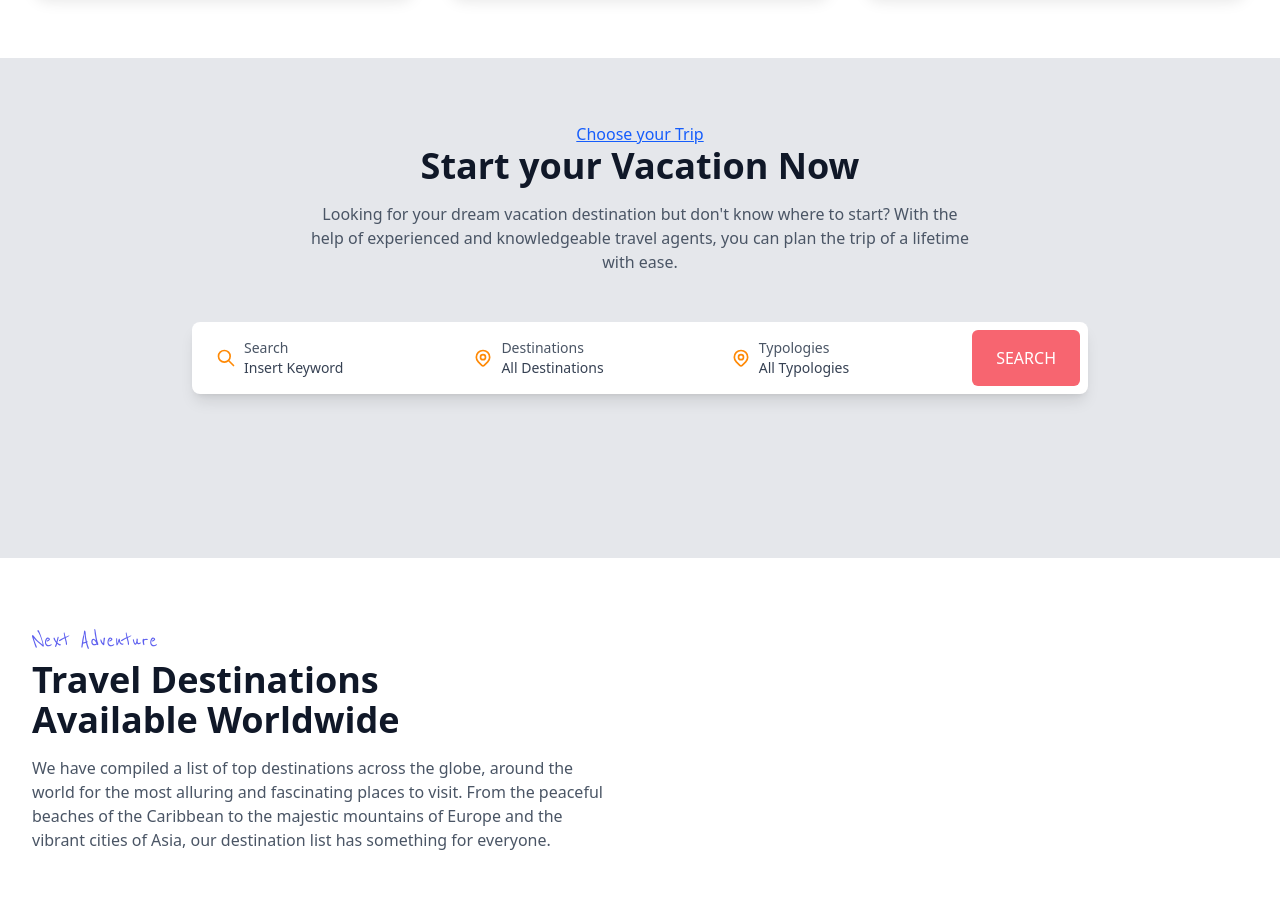
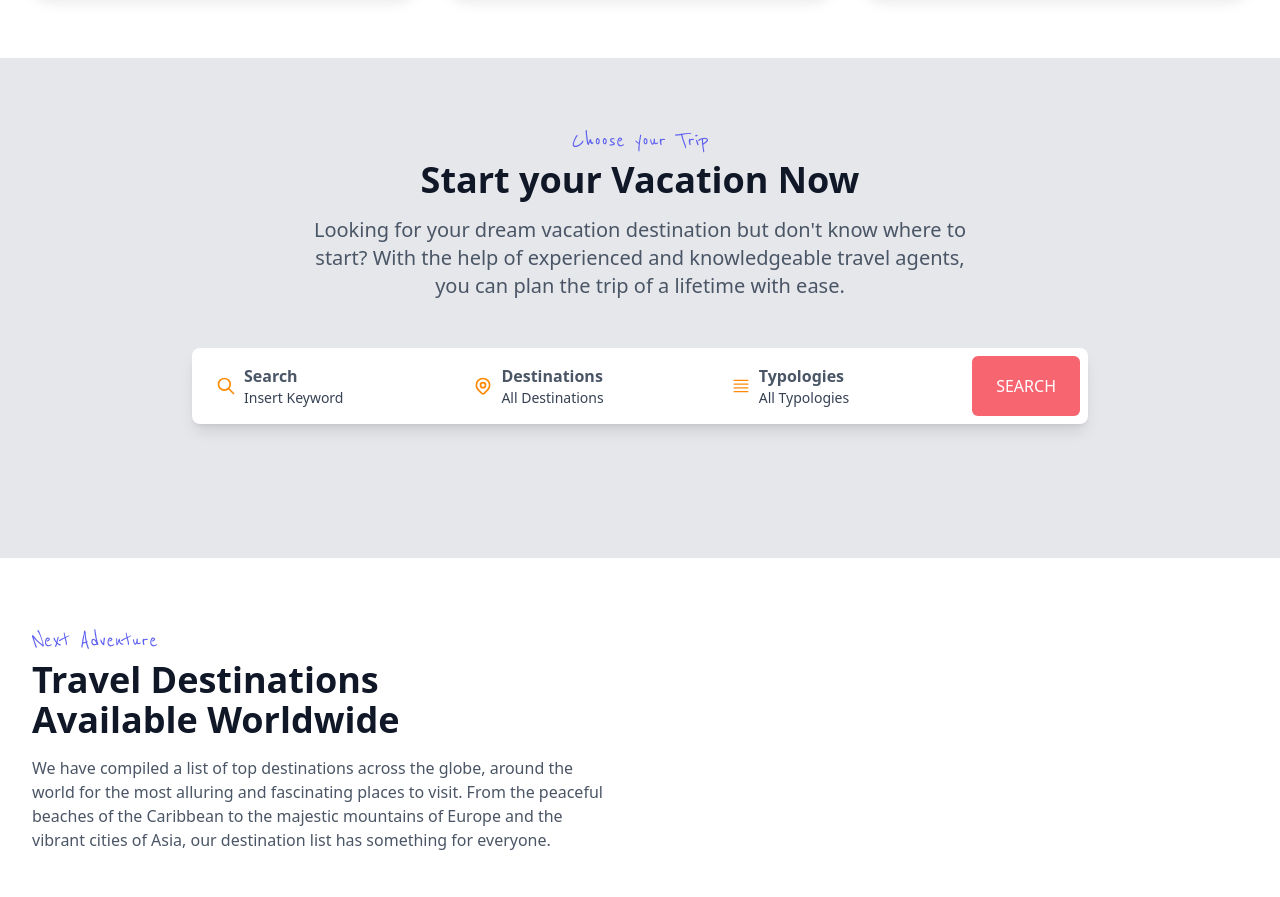
Before and after one commit to HoeumSenghun/13-Hoeum-Senghun-PVH-Web-Mini-Project001, a website: page src/index.html in a window 1280 px wide. Shown: the part 2480-3377 px from the top of the page. Drawn offline with Linux system fonts and the light colour scheme.

Commit message:
fix section3

```diff
--- a/src/index.html
+++ b/src/index.html
@@ -273,9 +273,9 @@
     <div class="max-w-7xl mx-auto px-4 sm:px-6 lg:px-8 py-16">
         <!-- Header Section -->
         <div class="text-center mb-12">
-            <a class="text-blue-600 mb-2 font-light underline" href="#">Choose your Trip</a>
+            <a class="text-[#5D5FEF] mb-3 " style="font-family: Reenie Beanie; font-size: 25px;" href="#">Choose your Trip</a>
             <h1 class="text-4xl font-bold text-gray-900 mb-4">Start your Vacation Now</h1>
-            <p class="text-gray-600 max-w-2xl mx-auto">
+            <p class="text-gray-600 max-w-2xl mx-auto text-xl">
                 Looking for your dream vacation destination but don't know where to start? With the help of
                 experienced and knowledgeable travel agents, you can plan the trip of a lifetime with ease.
             </p>
@@ -290,8 +290,8 @@
                         <path stroke-linecap="round" stroke-linejoin="round" stroke-width="2" d="M21 21l-6-6m2-5a7 7 0 11-14 0 7 7 0 0114 0z" />
                     </svg>
                     <div class="flex flex-col flex-1">
-                        <label class="text-sm text-gray-600">Search</label>
-                        <label type="text" class="outline-none text-gray-700 text-sm">Insert Keyword</label>
+                        <a class="font-bold text-gray-600">Search</a>
+                        <a type="text" class="outline-none text-gray-700 text-sm">Insert Keyword</a>
                     </div>
                 </div>
 
@@ -302,21 +302,20 @@
                         <path stroke-linecap="round" stroke-linejoin="round" stroke-width="2" d="M15 11a3 3 0 11-6 0 3 3 0 016 0z" />
                     </svg>
                     <div class="flex flex-col flex-1">
-                        <label class="text-sm text-gray-600">Destinations</label>
-                        <label type="text" class="outline-none text-gray-700 text-sm">All Destinations</label>
+                        <a class="font-bold text-gray-600">Destinations</a>
+                        <a type="text" class="outline-none text-gray-700 text-sm">All Destinations</a>
                     </div>
                 </div>
 
 
                 <!-- Typologies -->
                 <div class="flex-1 flex items-center gap-2 px-4 py-2">
-                    <svg xmlns="http://www.w3.org/2000/svg" class="h-5 w-5 text-orange-400" fill="none" viewBox="0 0 24 24" stroke="currentColor">
-                        <path stroke-linecap="round" stroke-linejoin="round" stroke-width="2" d="M17.657 16.657L13.414 20.9a1.998 1.998 0 01-2.827 0l-4.244-4.243a8 8 0 1111.314 0z" />
-                        <path stroke-linecap="round" stroke-linejoin="round" stroke-width="2" d="M15 11a3 3 0 11-6 0 3 3 0 016 0z" />
+                    <svg xmlns="http://www.w3.org/2000/svg"  class="h-5 w-5 text-orange-400" fill="none" viewBox="0 0 24 24" stroke-width="1.5" stroke="currentColor" class="size-6">
+                      <path stroke-linecap="round" stroke-linejoin="round" d="M3.75 5.25h16.5m-16.5 4.5h16.5m-16.5 4.5h16.5m-16.5 4.5h16.5" />
                     </svg>
                     <div class="flex flex-col flex-1">
-                        <label class="text-sm text-gray-600">Typologies</label>
-                        <label type="text" class="outline-none text-gray-700 text-sm">All Typologies</label>
+                        <a class="font-bold text-gray-600">Typologies</a>
+                        <a type="text" class="outline-none text-gray-700 text-sm">All Typologies</a>
                     </div>
                 </div>
 
```
Also changed, not shown: src/styles/output.css.
